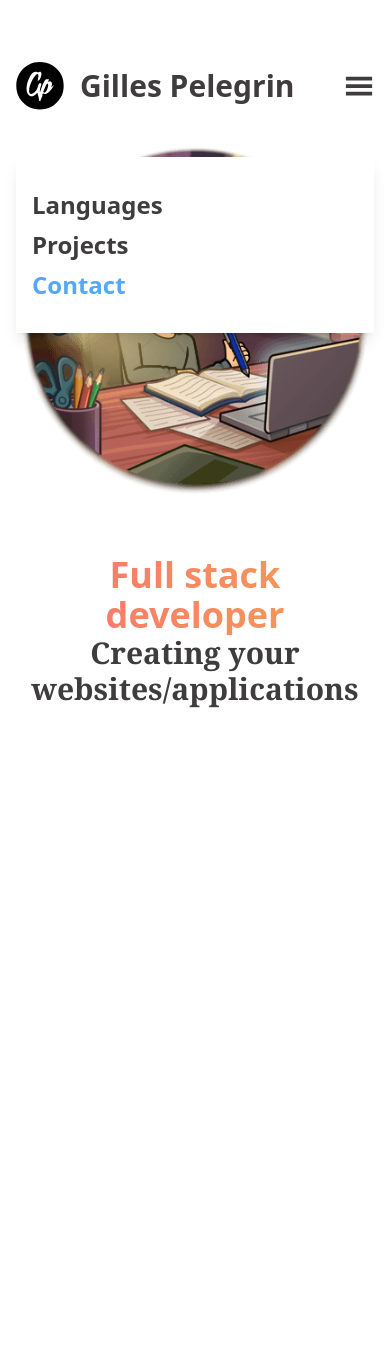
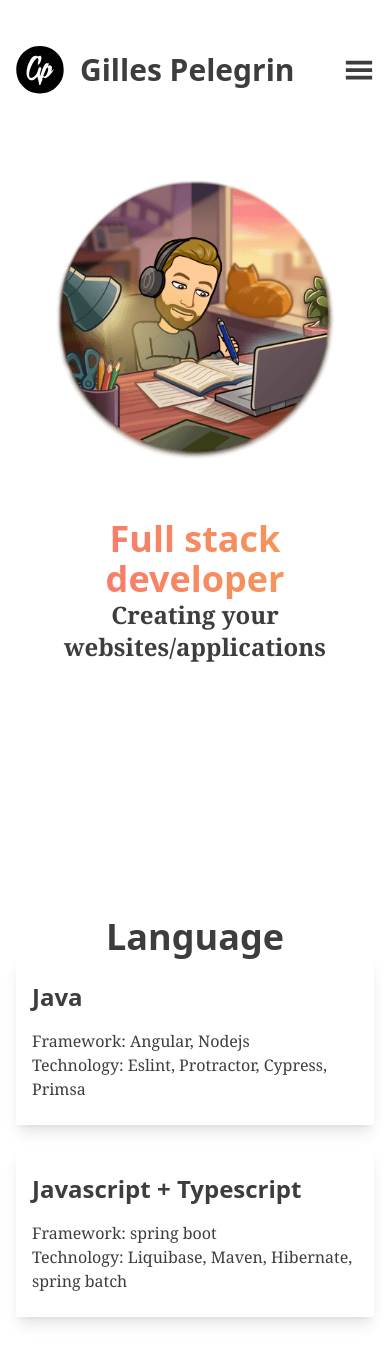
Before and after one commit to GillesPelegrin/Portfolio, a React (Create React App) app: page / in a window 390 px wide. Shown: the top 1362 px of the page. Before the commit the page ends 847 px from the top, so only its background shows below. Built offline with nearby package versions, Linux system fonts and the light colour scheme.

Commit message:
make language responsive

```diff
--- a/package.json
+++ b/package.json
@@ -22,7 +22,7 @@
   "devDependencies": {
     "autoprefixer": "^10.4.7",
     "postcss": "^8.4.14",
-    "prettier": "^2.7.1",
+    "prettier": "2.7.1",
     "prettier-plugin-tailwindcss": "^0.1.13",
     "tailwindcss": "^3.1.6"
   },
--- a/src/component/body/body.jsx
+++ b/src/component/body/body.jsx
@@ -1,15 +1,18 @@
 import working from "./working.png";
+import Language from "../language/language";
 
 export default function Body() {
     return (
         <>
             <div className="mx-4 flex min-h-[66%] items-center  justify-center md:mx-20 xl:mx-40 ">
-        <div className="order-2 flex flex-col-reverse  content-center justify-center lg:flex-grow lg:flex-row lg:justify-between">
+                <div
+                    className="order-2 flex flex-col-reverse  content-center justify-center lg:flex-grow lg:flex-row lg:justify-between">
                     <div className="mt-14 text-center lg:text-left">
-            <div className="bg-gradient-to-r from-red-400 to-primary bg-clip-text font-sans text-4xl font-semibold text-transparent sm:text-5xl xl:text-6xl">
+                        <div
+                            className="bg-gradient-to-r from-red-400 to-primary bg-clip-text font-sans text-4xl font-semibold text-transparent lg:text-5xl xl:text-6xl">
                             Full stack developer
                         </div>
-            <div className="font-serif text-3xl font-bold text-color-title">
+                        <div className="font-serif text-2xl lg:text-3xl xl:text-4xl font-bold text-color-title">
                             Creating your websites/applications
                         </div>
                     </div>
@@ -17,13 +20,14 @@ export default function Body() {
                         <img
                             src={working}
                             alt="Cartoon of Gilles Pelegrin"
-              className="h-auto lg:h-80 lg:w-80 xl:h-96 xl:w-96"
+                            className="h-auto w-72 lg:h-80 lg:w-80 xl:h-96 xl:w-96"
                         ></img>
                     </div>
                 </div>
             </div>
             <div className="h-1/6"></div>
-      {/* <Language></Language> */}
+            <Language></Language>
+            <div className="h-1/6"></div>
             {/* <Project></Project> */}
         </>
     );
--- a/src/component/language/language.jsx
+++ b/src/component/language/language.jsx
@@ -1,23 +1,22 @@
+import TopicTitle from "../topic-title";
+
 export default function Language() {
     return (
         <>
-        <div className="mx-20 mt-28 flex items-center justify-between">
-          <div className="font-sans text-8xl font-semibold text-color-title">
-            Language
-          </div>
+            <div
+                className="mx-4 md:mx-10 xl:mx-40 lg:mx-20 min-h-[66%] justify-center flex flex-col items-center lg:flex-grow lg:flex-row lg:justify-between">
+                <TopicTitle title='Language'/>
                 <div>
-            <div className="p-10 text-color-title shadow-lg">
-              <div className="font-sans text-4xl font-semibold">Java</div>
-              <div className="pt-8 font-serif text-2xl">
+                    <div className=" px-4 lg:px-10 lg:py-12 py-6 text-color-title shadow-lg">
+                        <CardTitle title='Java'> </CardTitle>
+                        <div className="pt-4 font-serif text-base lg:text-xl xl:text-2xl">
                             <div>Framework: Angular, Nodejs</div>
                             <div>Technology: Eslint, Protractor, Cypress, Primsa</div>
                         </div>
                     </div>
-            <div className="mt-10 border border-gray-100 p-10 text-color-title shadow-lg">
-              <div className="font-sans text-4xl font-semibold">
-                Javascript + Typescript
-              </div>
-              <div className="pt-8 font-serif text-2xl">
+                    <div className=" mt-6 px-4 py-6 text-color-title shadow-lg">
+                        <CardTitle title='Javascript + Typescript'> </CardTitle>
+                        <div className="pt-4 font-serif text-base lg:text-xl xl:text-2xl">
                             <div>Framework: spring boot</div>
                             <div>Technology: Liquibase, Maven, Hibernate, spring batch</div>
                         </div>
@@ -27,3 +26,9 @@ export default function Language() {
         </>
     );
 }
+
+function CardTitle({title}) {
+    return <div className="font-sans text-2xl lg:text-3xl xl:text-4xl font-semibold">
+        {title}
+    </div>
+}
--- a/src/component/navbar/navbar.jsx
+++ b/src/component/navbar/navbar.jsx
@@ -1,15 +1,16 @@
-import React, { useState } from "react";
-import { GiHamburgerMenu } from "react-icons/gi";
-import { ReactComponent as IconMenu } from "./logo.svg";
+import React, {useState} from "react";
+import {GiHamburgerMenu} from "react-icons/gi";
+import {ReactComponent as IconMenu} from "./logo.svg";
 
 export default function Navbar() {
-  const [openMobileNav, setOpenMobileNav] = useState(true);
+    const [openMobileNav, setOpenMobileNav] = useState(false);
 
     return (
         <>
-      <nav className="mx-4 flex h-1/6 justify-between pt-8 font-sans font-semibold text-color-title md:mx-10 lg:mx-20">
+            <nav
+                className="mx-4 flex h-1/6  justify-between font-sans font-semibold text-color-title md:mx-10 lg:mx-20">
                 <div className="flex items-center gap-4 xl:gap-6">
-          <IconMenu className=" h-12 w-12 lg:h-16 lg:w-16 xl:h-20 xl:w-20" />
+                    <IconMenu className=" h-12 w-12 lg:h-16 lg:w-16 xl:h-20 xl:w-20"/>
                     <div className=" text-3xl lg:text-4xl xl:text-5xl ">
                         Gilles Pelegrin
                     </div>
@@ -19,10 +20,10 @@ export default function Navbar() {
                     type="button"
                     onClick={() => setOpenMobileNav(!openMobileNav)}
                 >
-          <GiHamburgerMenu size={30} />
+                    <GiHamburgerMenu size={30}/>
                 </button>
                 <div className=" hidden cursor-pointer md:flex ">
-          <ul className="flex flex-col text-2xl text-color-title md:flex-row  md:space-x-6   lg:space-x-8 xl:text-4xl">
+                    <ul className="flex flex-col text-2xl text-color-title md:flex-row  md:space-x-6   lg:space-x-8 lg:text-3xl xl:text-4xl">
                         <li className="md:flex md:items-center">
                             <a className="block hover:text-color-text">Languages</a>
                         </li>
@@ -39,7 +40,8 @@ export default function Navbar() {
                 </div>
             </nav>
             {openMobileNav && (
-        <div className="absolute inset-x-0 mx-4 my-4 block cursor-pointer  bg-white  font-sans font-semibold shadow-lg md:hidden">
+                <div
+                    className="absolute inset-x-0 mx-4 my-4 block cursor-pointer  bg-white  font-sans font-semibold shadow-lg md:hidden">
                     <ul className=" mx-4 py-8 text-2xl text-color-title  ">
                         <li className="mb-2">
                             <a className="hover:text-color-text">Languages</a>
--- /dev/null
+++ b/src/component/topic-title.jsx
@@ -0,0 +1,6 @@
+export default function TopicTitle ({title}) {
+    return <div className="font-sans text-4xl lg:text-5xl  xl:text-6xl font-semibold text-color-title">
+        {/*orgineel was het text-8xl*/}
+        {title}
+    </div>
+}
```
Also changed, not shown: 1 other file (tests, documents, lock files or other folders). Lines whose indentation alone changed are shown as unchanged.
